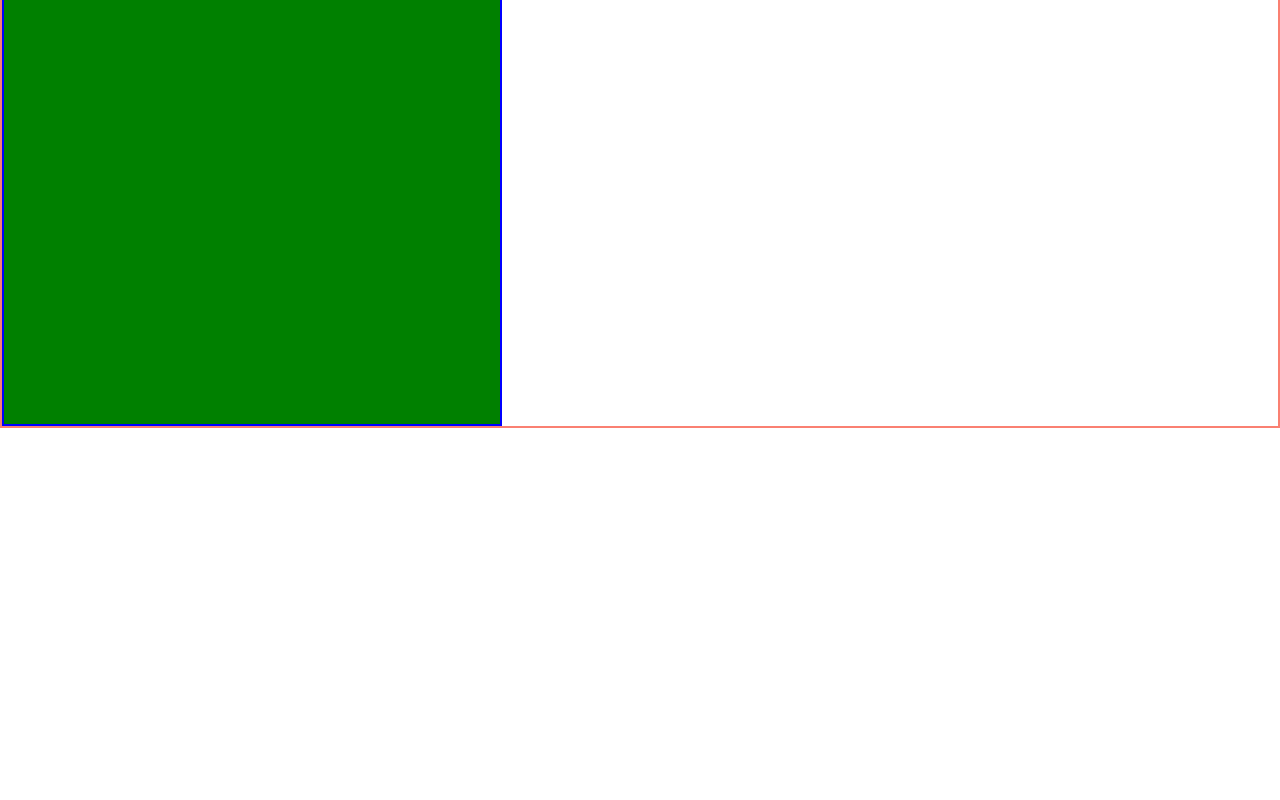
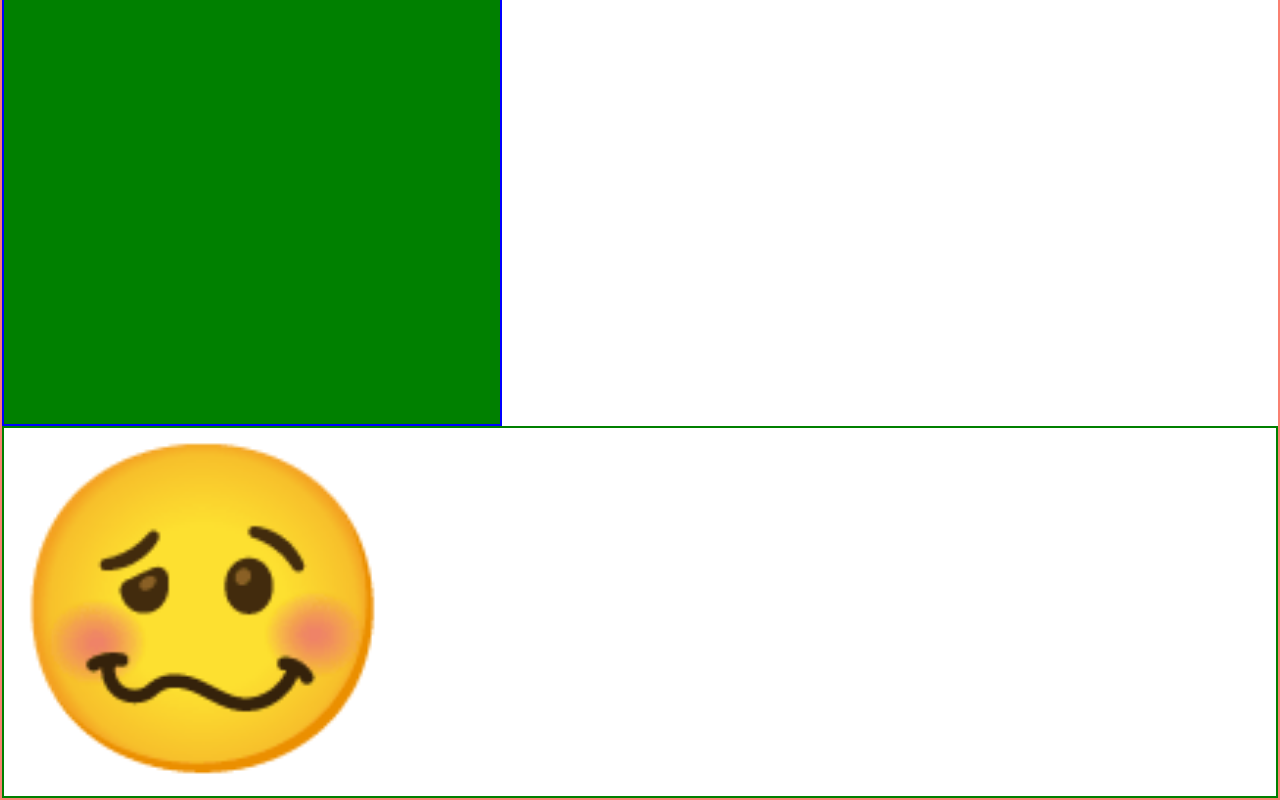
Before and after one commit to Olli11845/My-CV, a plain HTML site: page index.html in a window 1280 px wide. Shown: the part 2232-3032 px from the top of the page. Before the commit the page ends 2660 px from the top, so only its background shows below. Drawn offline with nearby package versions, Linux system fonts and the light colour scheme; a web font is replaced by a local one.

Commit message:
feature: fun with emojis

```diff
--- a/index.html
+++ b/index.html
@@ -172,6 +172,10 @@
                 das ist ein Test
             </div>
 
+            <div class="Emoji">
+                🥴
+            </div>
+
 
         </section>
 
--- a/style.css
+++ b/style.css
@@ -326,3 +326,16 @@ footer {
   transform-origin: 100% 0%;
   transform: scale(2);
 }
+
+.Emoji {
+  display: flex;
+  border: 2px solid green;
+  font-size: 16em;
+}
+
+.Emoji:hover {
+  transform: rotate(7200deg);
+  transition: 3s;
+  transition-timing-function: ease;
+  border: 16px dashed red;
+}
```
